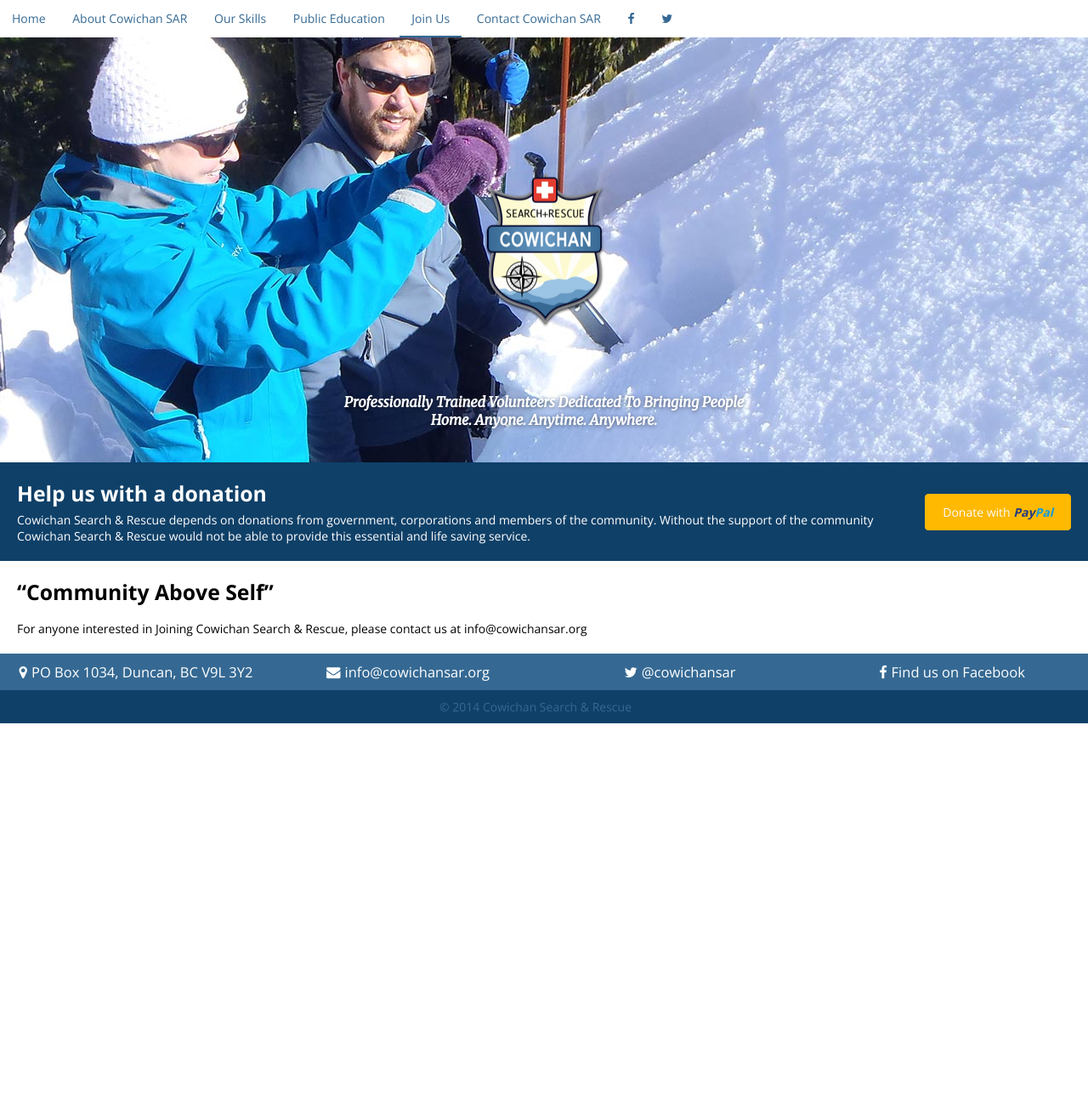
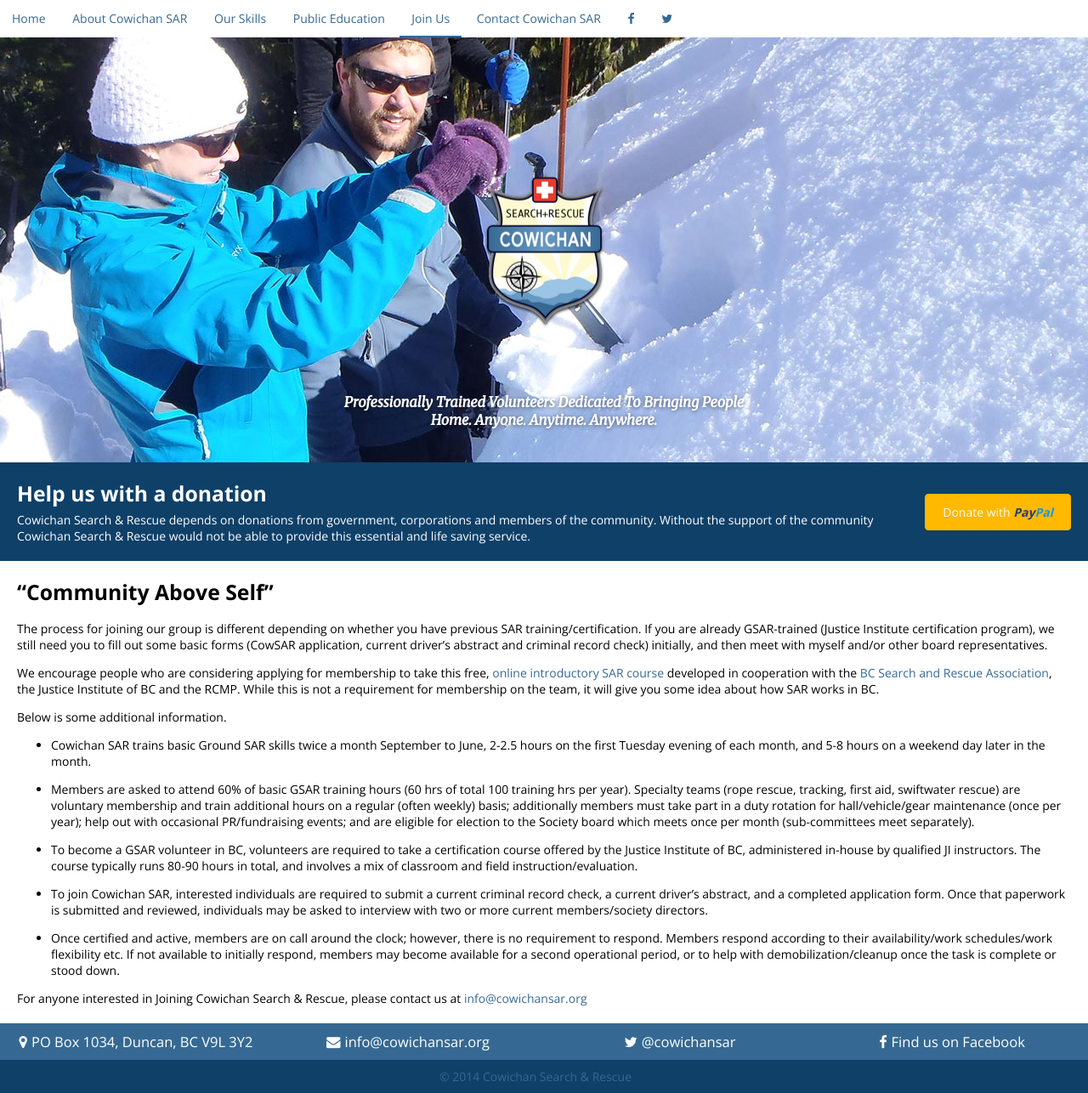
Before and after one commit to cowsar/cowsar.github.io, a Jekyll site: the page built from join.html, in a window 1280 px wide. Shown: the whole page at 85% size. Built offline with Jekyll 4.4.1, drawn with Linux system fonts in a browser that asks for light colours; before the commit the page ends 900 px from its top, so only the background shows below that.

Commit message:
Refresh
added join content

```diff
--- a/content/join.markdown
+++ b/content/join.markdown
@@ -1,3 +1,19 @@
 # “Community Above Self”
 
-For anyone interested in Joining Cowichan Search & Rescue, please contact us at info@cowichansar.org
+The process for joining our group is different depending on whether you have previous SAR training/certification. If you are already GSAR-trained (Justice Institute certification program), we still need you to fill out some basic forms (CowSAR application, current driver's abstract and criminal record check) initially, and then meet with myself and/or other board representatives.
+
+We encourage people who are considering applying for membership to take this free, [online introductory SAR course](http://www.jibc.ca/course/sar103) developed in cooperation with the [BC Search and Rescue Association](http://bcsara.com), the Justice Institute of BC and the RCMP. While this is not a requirement for membership on the team, it will give you some idea about how SAR works in BC.
+
+Below is some additional information.
+
+- Cowichan SAR trains basic Ground SAR skills twice a month September to June, 2-2.5 hours on the first Tuesday evening of each month, and 5-8 hours on a weekend day later in the month.
+
+- Members are asked to attend 60% of basic GSAR training hours (60 hrs of total 100 training hrs per year). Specialty teams (rope rescue, tracking, first aid, swiftwater rescue) are voluntary membership and train additional hours on a regular (often weekly) basis; additionally members must take part in a duty rotation for hall/vehicle/gear maintenance (once per year); help out with occasional PR/fundraising events; and are eligible for election to the Society board which meets once per month (sub-committees meet separately).
+
+- To become a GSAR volunteer in BC, volunteers are required to take a certification course offered by the Justice Institute of BC, administered in-house by qualified JI instructors. The course typically runs 80-90 hours in total, and involves a mix of classroom and field instruction/evaluation.
+
+- To join Cowichan SAR, interested individuals are required to submit a current criminal record check, a current driver's abstract, and a completed application form. Once that paperwork is submitted and reviewed, individuals may be asked to interview with two or more current members/society directors.
+
+- Once certified and active, members are on call around the clock; however, there is no requirement to respond. Members respond according to their availability/work schedules/work flexibility etc. If not available to initially respond, members may become available for a second operational period, or to help with demobilization/cleanup once the task is complete or stood down.
+
+For anyone interested in Joining Cowichan Search & Rescue, please contact us at [info@cowichansar.org](mailto:info@cowichansar.org)
```
